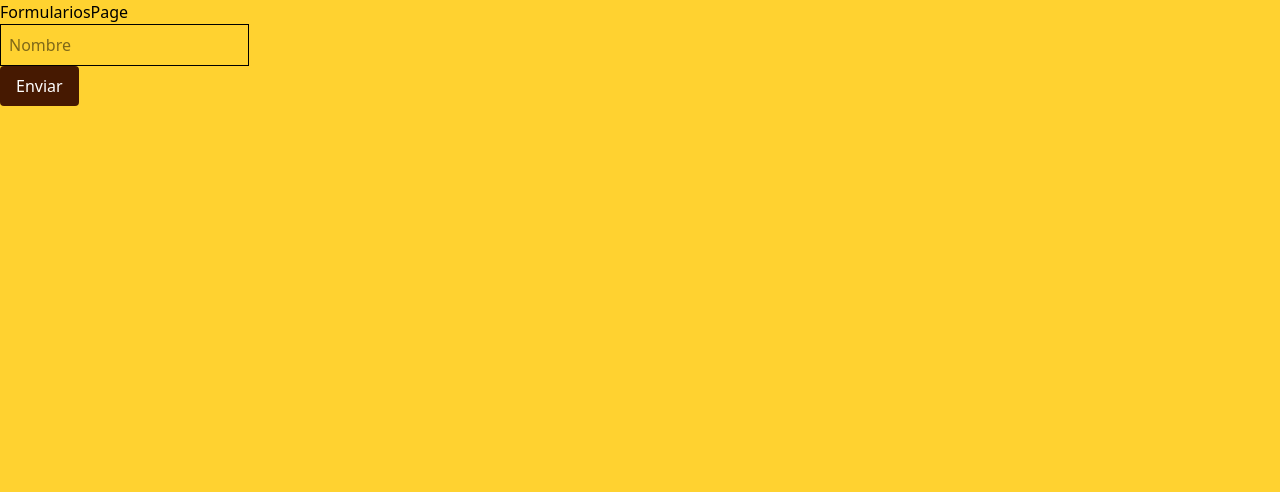
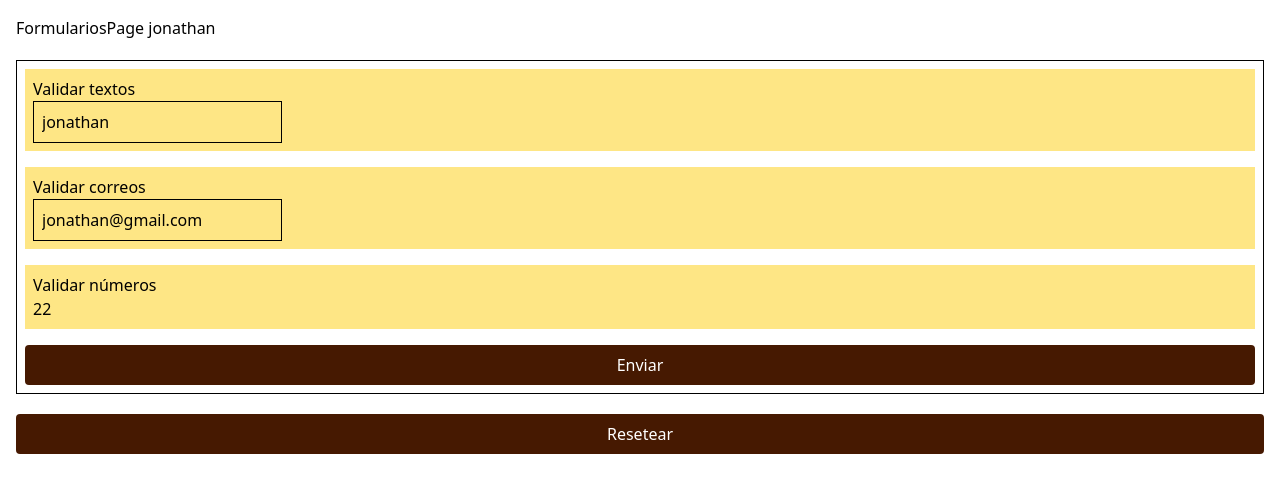
Before and after one commit to j0nvthvn/react-19, a React (Vite) app: page /formularios in a window 1280 px wide. Shown: the top 492 px of the page. Built offline with nearby package versions, Linux system fonts and the light colour scheme.

Commit message:
feat: enhance FormulariosPage with validation for email and age; add reset functionality and improve layout

```diff
--- a/src/components/CardList.jsx
+++ b/src/components/CardList.jsx
@@ -1,7 +1,10 @@
 import { Icon } from "@iconify/react/dist/iconify.js";
+import { useState } from "react";
 import { Link } from "react-router-dom";
+import { Modal } from "./Modal";
 
 export const CardList = () => {
+  const [itemSelect, setItemSelect] = useState();
   const urlImage =
     "https://www.infobae.com/resizer/v2/ZGAA4ML5JZECVN24L7Z3XFDDD4.jpg?auth=a870cb85f7a92ea418827654f26da1bf86ecc50d5b241b00a70068e236f0180e&smart=true&width=1200&height=900&quality=85";
   const temasTeoria = [
@@ -21,7 +24,7 @@ export const CardList = () => {
       title: "apis",
       to: "/apis",
     },
-        {
+    {
       title: "formularios",
       to: "/formularios",
     },
@@ -30,6 +33,7 @@ export const CardList = () => {
     <div className="flex flex-col gap-4">
       {temasTeoria.map((item, index) => (
         <Link
+          onClick={() => setItemSelect(item)}
           to={item.to}
           key={index}
           className="group w-full bg-[#151515] p-5 rounded-2xl border-3 border-[#333] flex justify-between hover:border-[#e776f3] cursor-pointer"
--- a/src/components/Modal.jsx
+++ b/src/components/Modal.jsx
@@ -1,3 +1,3 @@
-export const Modal = () => {
-  return <div>Hola soy un modal</div>;
+export const Modal = ({p}) => {
+  return <div>Hola soy un modal {p?.title} </div>;
 };
--- a/src/pages/FormulariosPage.jsx
+++ b/src/pages/FormulariosPage.jsx
@@ -5,15 +5,28 @@ export const FormulariosPage = () => {
     register,
     handleSubmit,
     formState: { errors },
-  } = useForm();
+    watch,
+    reset,
+  } = useForm({
+    defaultValues:{
+      nombre:"jonathan",
+      edad:22,
+      email:"jonathan@gmail.com"
+    }
+  });
   const enviar = (data) => {
-    alert(data.nombre);
+    alert(data.email);
   };
 
   return (
-    <main className="h-screen bg-amber-300 text-black flex flex-col">
-      <h1>FormulariosPage</h1>
-      <form onSubmit={handleSubmit(enviar)}>
+    <main className="h-screen text-black flex flex-col gap-5 p-4">
+      <h1>FormulariosPage {watch("nombre")}</h1>
+      <form
+        onSubmit={handleSubmit(enviar)}
+        className="border p-2 flex flex-col gap-4"
+      >
+        <section className="bg-amber-200 p-2">
+          <h2>Validar textos</h2>
           <input
             {...register("nombre", {
               required: "El nombre es obligatorio",
@@ -26,6 +39,42 @@ export const FormulariosPage = () => {
             placeholder="Nombre"
           />
           <p>{errors.nombre?.message}</p>
+        </section>
+        <section className="bg-amber-200 p-2">
+          <h2>Validar correos</h2>
+          <input
+            {...register("email", {
+              required: "El correo es obligatorio",
+              pattern: {
+                value: /^[^@]+@[^@]+\.[^@]+$/,
+                message: "Correo inválido",
+              },
+            })}
+            className="p-2 border"
+            placeholder="Correo"
+          />
+          <p>{errors.email?.message}</p>
+        </section>
+        <section className="bg-amber-200 p-2">
+          <h2>Validar números</h2>
+          <input
+            type="number"
+            {...register("edad", {
+              required: "La edad es obligatoria",
+              valueAsNumber: true,
+              min: {
+                value: 18,
+                message: "Debe ser mayor a 18 años",
+              },
+              max: {
+                value: 99,
+                message: "Edad máxima permitida: 99",
+              },
+            })}
+            placeholder="Ej: 25"
+          />
+          <p>{errors.edad?.message}</p>
+        </section>
         <button
           type="submit"
           className="px-4 py-2 rounded bg-amber-950 text-white hover:bg-indigo-700"
@@ -33,6 +82,12 @@ export const FormulariosPage = () => {
           Enviar
         </button>
       </form>
+      <button
+        onClick={() => reset()}
+        className="px-4 py-2 rounded bg-amber-950 text-white hover:bg-indigo-700"
+      >
+        Resetear
+      </button>
     </main>
   );
 };
```
Lines whose indentation alone changed are shown as unchanged.
